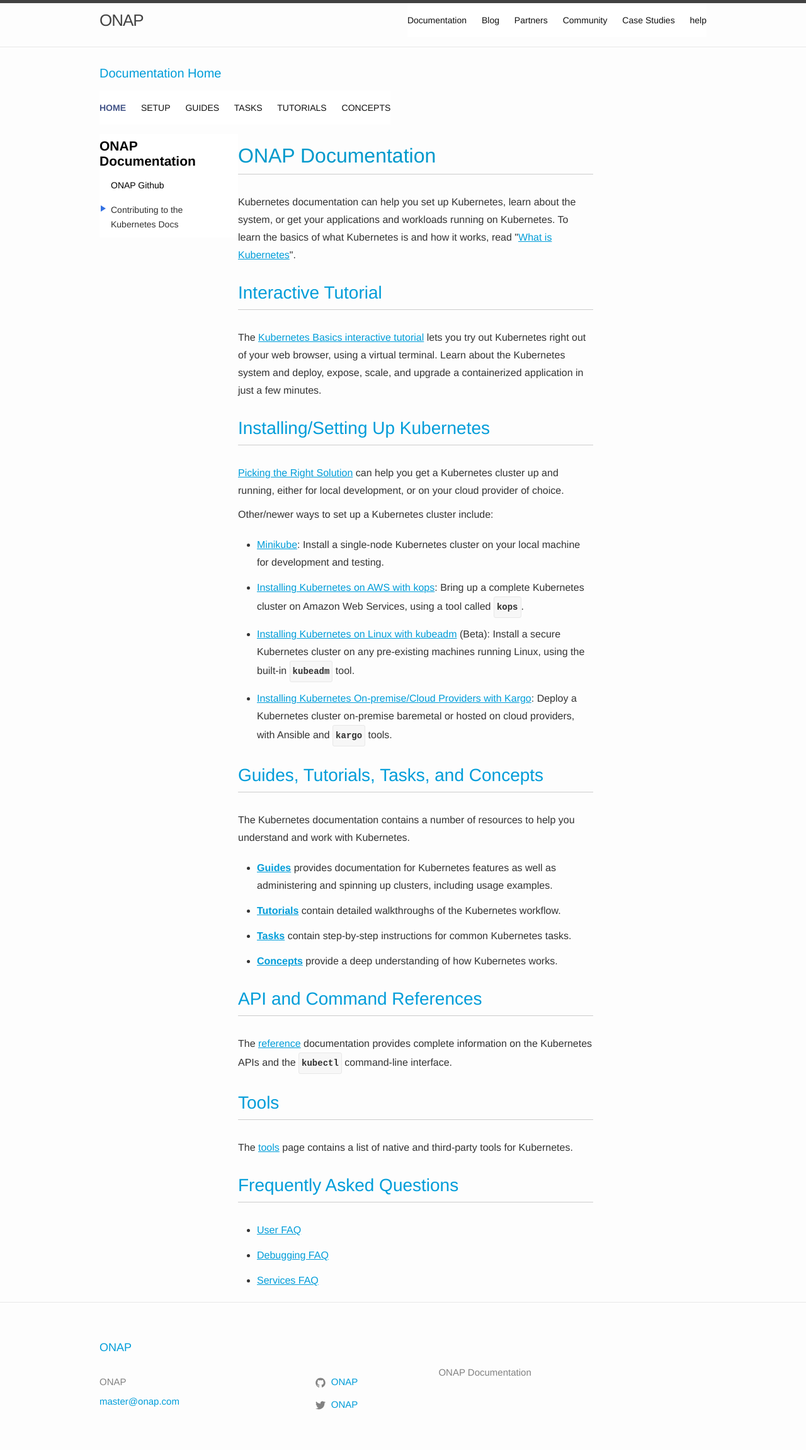
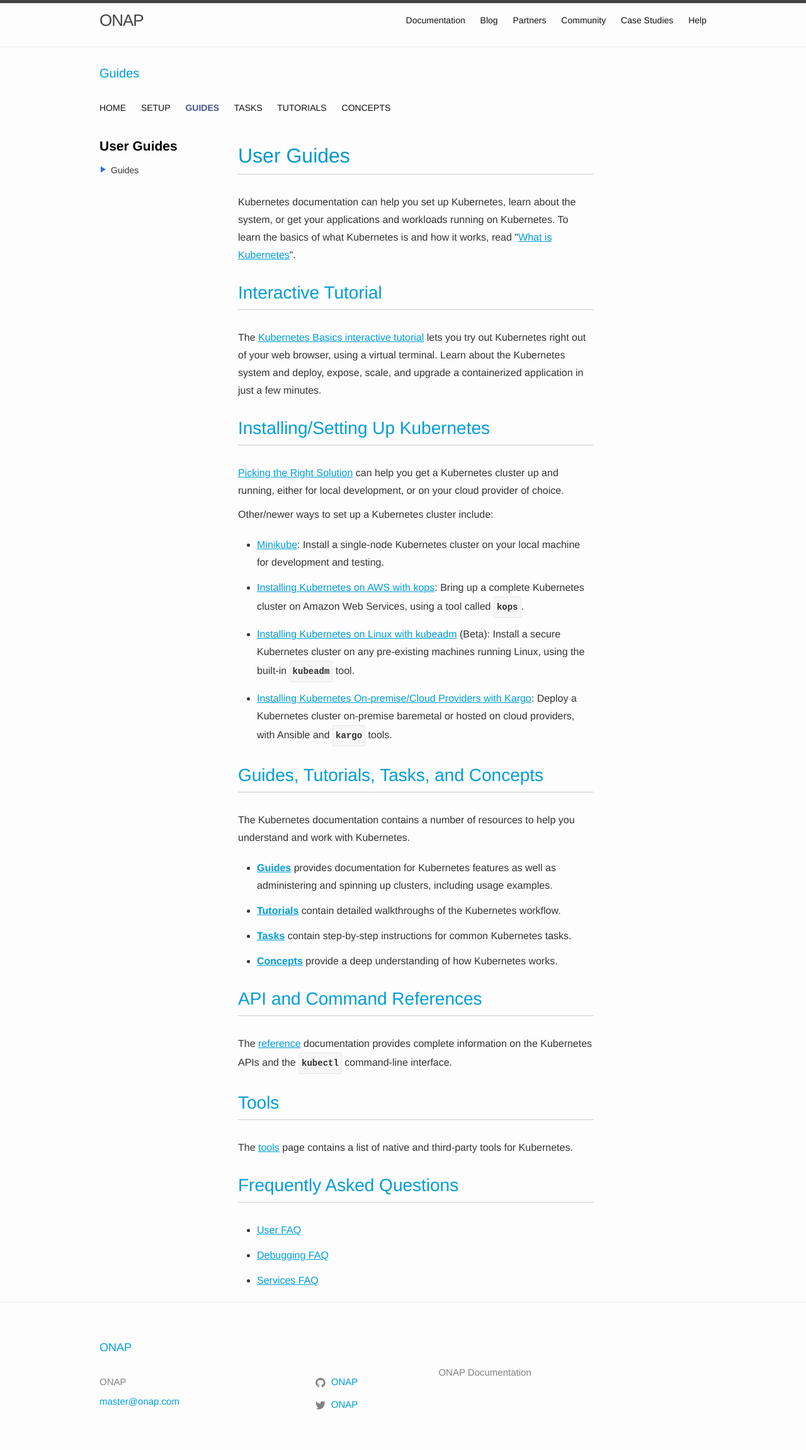
Before and after one commit to pnpdjie/pnpdjie.github.io, a Jekyll site: the page built from docs/guides/index.md, in a window 1280 px wide. Shown: the whole page at 63% size. Built offline with Jekyll 4.4.1, drawn with Linux system fonts in a browser that asks for light colours; cached includes are drawn as plain includes.

Commit message:
fix style

```diff
--- a/_config.yml
+++ b/_config.yml
@@ -44,3 +44,5 @@
       showedit: true
 tocs:
   - docs-home
+  - setup
+  - guides
--- /dev/null
+++ b/_data/setup.yml
@@ -0,0 +1,4 @@
+bigheader: "Setup"
+abstract: "Documentation for using and learning about ONAP."
+toc:
+- docs/setup/index.md
--- a/_includes/header.html
+++ b/_includes/header.html
@@ -21,7 +21,7 @@
             <a class="page-link" href="/partners">Partners</a>
             <a class="page-link" href="/community">Community</a>
             <a class="page-link" href="/case-studies">Case Studies</a>
-	    <a class="page-link" href="/help">help</a>
+	    <a class="page-link" href="/help">Help</a>
         </div>
       </nav>
   </div>
--- a/_layouts/docwithnav.html
+++ b/_layouts/docwithnav.html
@@ -23,7 +23,7 @@
           <div class="trigger highlight">
 		  <a href="/docs/home" {% if toc.bigheader == "Documentation Home" %}class="page-link nc"{% else %}class="page-link"{% endif %}>HOME</a>
 		  <a href="/docs/setup/" {% if toc.bigheader == "Setup" %}class="page-link nc"{% else %}class="page-link"{% endif %}>SETUP</a>
-		  <a href="/docs/user-guide/" {% if toc.bigheader == "Guides" %}class="page-link nc"{% else %}class="page-link"{% endif %}>GUIDES</a>
+		  <a href="/docs/guides/" {% if toc.bigheader == "Guides" %}class="page-link nc"{% else %}class="page-link"{% endif %}>GUIDES</a>
 		  <a href="/docs/tasks/" {% if toc.bigheader == "Tasks" %}class="page-link nc"{% else %}class="page-link"{% endif %}>TASKS</a>
 		  <a href="/docs/tutorials/" {% if toc.bigheader == "Tutorials" %}class="page-link nc"{% else %}class="page-link"{% endif %}>TUTORIALS</a>
 		  <a href="/docs/concepts/" {% if toc.bigheader == "Concepts" %}class="page-link nc"{% else %}class="page-link"{% endif %}>CONCEPTS</a>
--- a/_sass/_base.sass
+++ b/_sass/_base.sass
@@ -11,7 +11,7 @@
 
 #docsToc
 	position: fixed
-	background-color: white
+	background-color: #fdfdfd
 	top: 0
 	left: 0
 	width: 0
--- a/_sass/minima/_syntax-highlighting.scss
+++ b/_sass/minima/_syntax-highlighting.scss
@@ -2,7 +2,7 @@
  * Syntax highlighting styles
  */
 .highlight {
-  background: #fff;
+  background: #fdfdfd;
   @extend %vertical-rhythm;
 
   .highlighter-rouge & {
--- a/docs/blog/index.md
+++ b/docs/guides/index.md
@@ -1,10 +1,8 @@
 ---
-title: ONAP Documentation
-layout: docwithnav
-redirect_from:
-- "/blog/"
-- "/blog/index.html"
+title: User Guides
 ---
+* content
+{:toc}
 
 <p>Kubernetes documentation can help you set up Kubernetes, learn about the system, or get your applications and workloads running on Kubernetes. To learn the basics of what Kubernetes is and how it works, read "<a href="/docs/whatisk8s/">What is Kubernetes</a>". </p>
 
--- a/js/script.js
+++ b/js/script.js
@@ -11,7 +11,7 @@
 $(function() {
 
     if ((location.pathname.split("/")[1]) !== ""){
-        $('.trigger a[href^="/' + location.pathname.split("/")[1] + '"]').addClass('nf');
+        $('header .trigger a[href^="/' + location.pathname.split("/")[1] + '"]').addClass('nf');
     }
 });
 
```
Also changed, not shown: _data/guides.yml (added, +9 -0 lines), blog/index.md (added, +6 -0 lines), docs/setup/index.md (added, +47 -0 lines), _layouts/articleToc.md (deleted), docs/guides/add-links-into-picture.md (renamed from docs/home/contribute/add-links-into-picture.md), docs/guides/my-test-file.md (renamed from docs/home/contribute/my-test-file.md).
